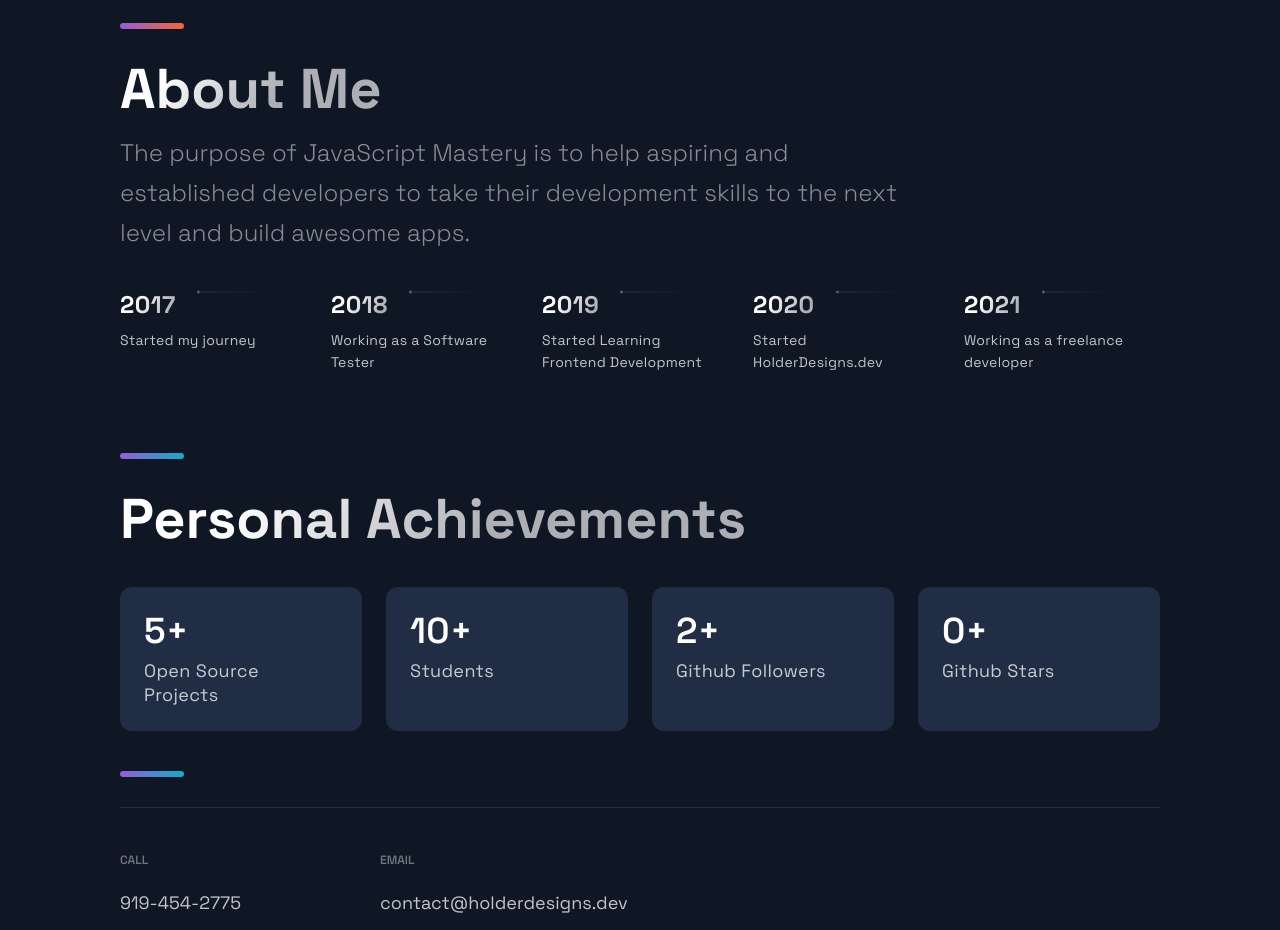
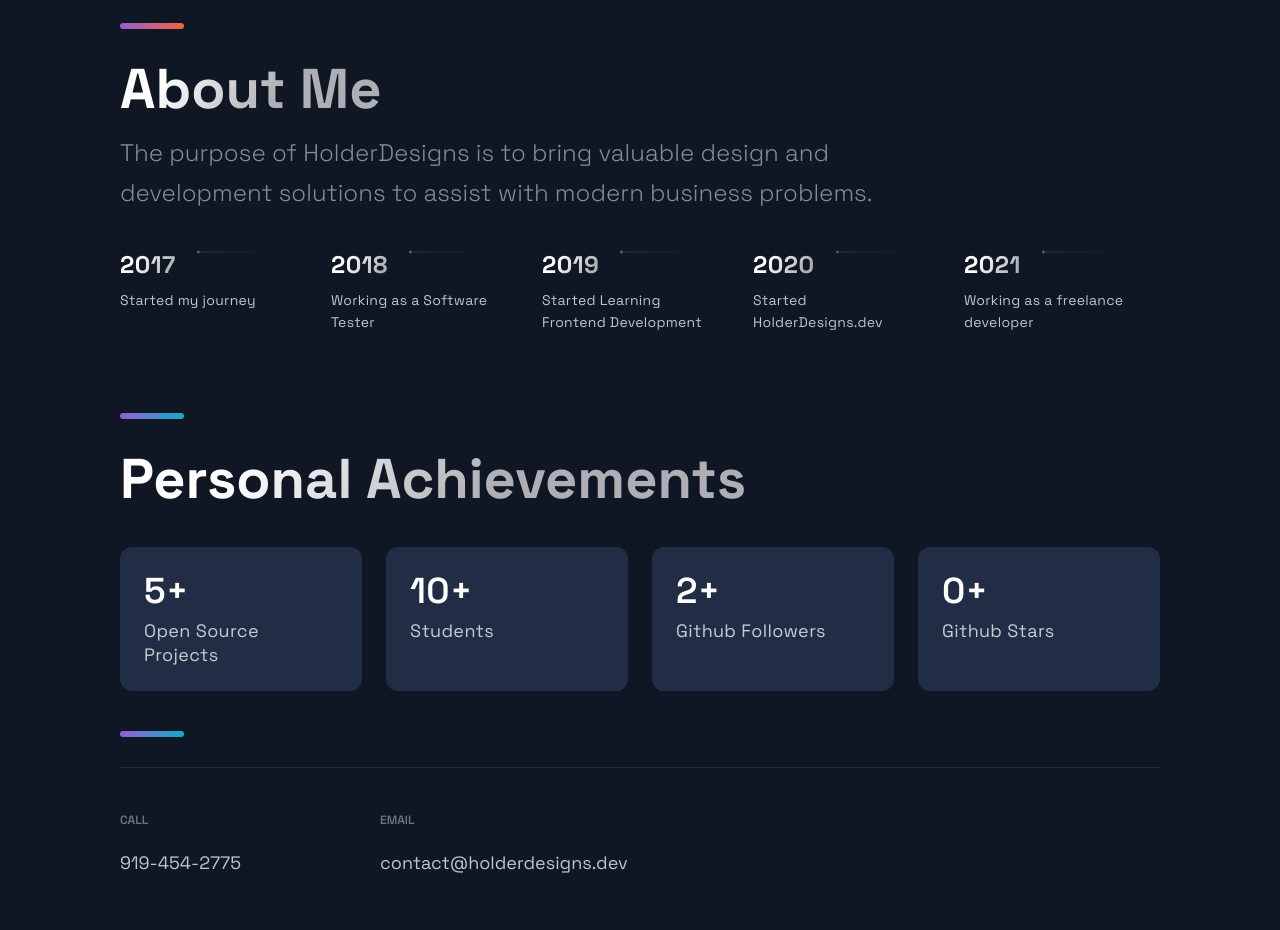
Before and after one commit to adrianhajdin/portfolio_website, a Next.js app: page / in a window 1280 px wide. Shown: the part 2760-3690 px from the top of the page. Built offline with nearby package versions, Linux system fonts and the light colour scheme.

Commit message:
Update TimeLine.js

```diff
--- a/src/components/TimeLine/TimeLine.js
+++ b/src/components/TimeLine/TimeLine.js
@@ -67,9 +67,8 @@ const Timeline = () => {
     <Section id="about">
       <SectionTitle>About Me</SectionTitle>
       <SectionText>
-        The purpose of JavaScript Mastery is to help aspiring and established
-        developers to take their development skills to the next level and build
-        awesome apps.
+        The purpose of HolderDesigns is to bring valuable design and development solutions
+        to assist with modern business problems.
       </SectionText>
       <CarouselContainer ref={carouselRef} onScroll={handleScroll}>
         <>
```
